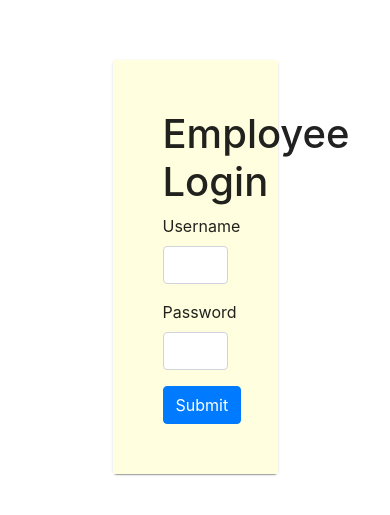
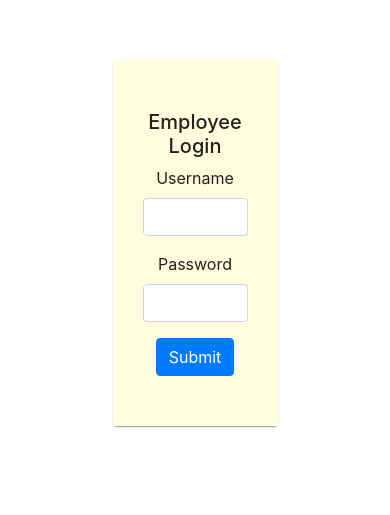
Before and after one commit to JRivera-31/Innovation-Auto-Repair, a Next.js app: page /employee in a window 390 px wide. Shown: the part 151-666 px from the top of the page. Built offline with nearby package versions, Linux system fonts and the light colour scheme.

Commit message:
media query employee form

```diff
--- a/components/EmployeeLoginForm/login.module.css
+++ b/components/EmployeeLoginForm/login.module.css
@@ -1,4 +1,16 @@
 .form {
     background-color: lightyellow;
-    padding: 50px;
+    padding: 50px 30px;
+    text-align: center;
 }
+
+@media screen and (max-width: 700px) {
+    .form h1 {
+        font-size: 30px;
+    }
+}
+@media screen and (max-width: 500px) {
+    .form h1 {
+        font-size: 20px;
+    }
+}
```
